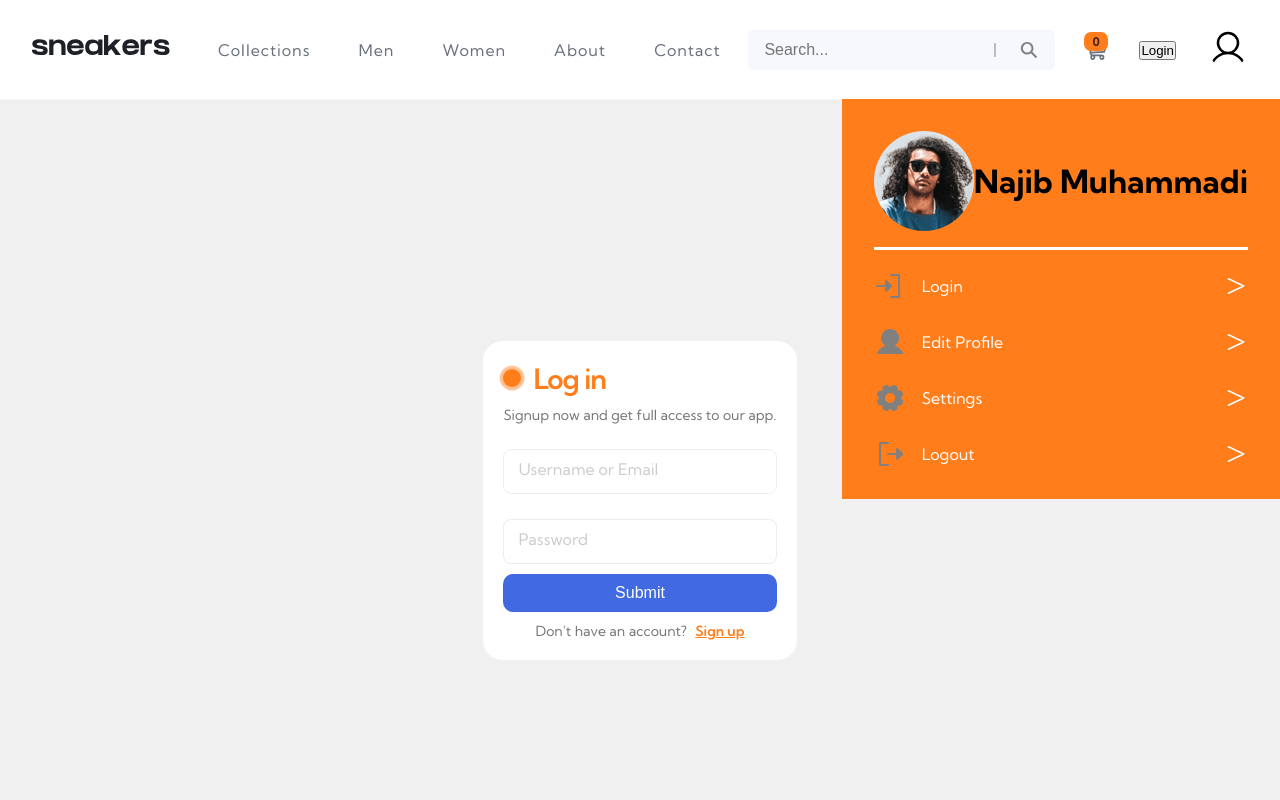
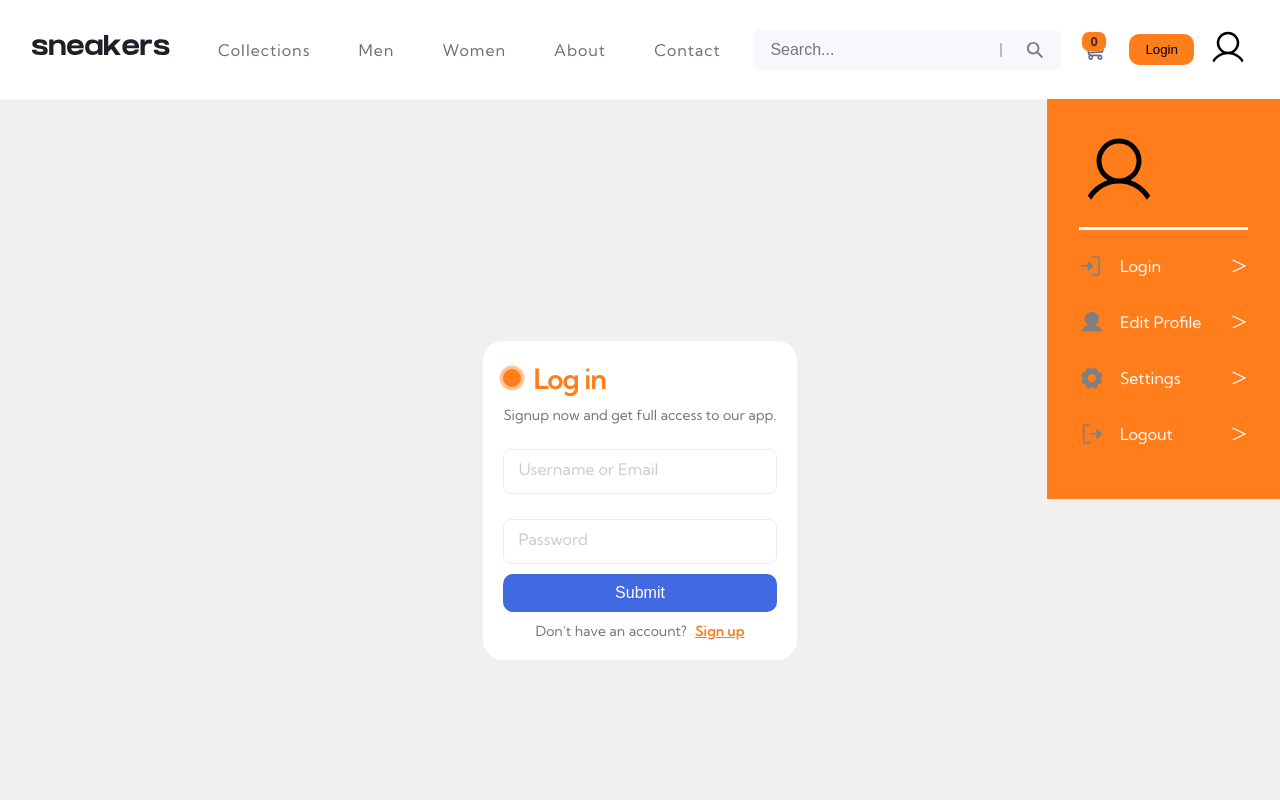
Before and after one commit to NajibMuhammadi/Ns-Sneakers, a React (Vite) app in the folder frontend/: page /login in a window 1280 px wide. Both pictures are taken after a click on the element 1228 px from the left and 49 px from the top of the page. Shown: the top 800 px of the page. Built offline with nearby package versions, Linux system fonts and the light colour scheme; no server answers.

Commit message:
användaren får ett refresh token som är giltig i 7 dagar

```diff
--- a/frontend/src/comp/headerComp/cart/cart.css
+++ b/frontend/src/comp/headerComp/cart/cart.css
@@ -17,5 +17,5 @@
     padding: 2px 8px;
     border-radius: 7px;
     top: -18px;
-    left: 21rem;
+    left: 20.5rem;
 }
--- a/frontend/src/comp/headerComp/header/header.css
+++ b/frontend/src/comp/headerComp/header/header.css
@@ -11,7 +11,7 @@
 .header__cart-container {
     display: flex;
     align-items: center;
-    gap: 2rem;
+    gap: 1.5rem;
 }
 .header__search-container{
     display: flex;
@@ -40,3 +40,12 @@
     color: gray;
     margin: 0 1rem;
 }
+.header__profile-btn{
+    padding: 0.5rem 1rem;
+    border: none;
+    border-radius: 10px;
+    color: var(--Black);
+    background-color: var(--Orange);
+    cursor: pointer;
+    margin-right: -10px;
+}
--- a/frontend/src/pages/userProfile/UserProfile.jsx
+++ b/frontend/src/pages/userProfile/UserProfile.jsx
@@ -2,16 +2,36 @@ import './userProfile.css';
 
 import userProfileImage from '../../assets/images/avatar.png';
 
-import {User, GreaterThan, Gear, SignIn, SignOut} from "@phosphor-icons/react";
+import {User, GreaterThan, Gear, SignIn, SignOut,} from "@phosphor-icons/react";
 import { Link } from 'react-router-dom';
+import axios from 'axios';
+import { useEffect, useState } from 'react';
+
 
 function UserProfile() {
+    const [img, setImg] = useState(null);
+    const [firstname, setfirstname] = useState('');
+    const [Lastname, setLastname] = useState('');
+
+    useEffect(() => {
+        axios.get('http://localhost:8085/ns-sneakers/profile', {
+            withCredentials: true
+        }).then(res => {
+            setfirstname(res.data.user.firstName);
+            setLastname(res.data.user.lastName);
+            setImg(res.data.user.image);
+        }).catch(err => {
+            console.log(err);
+        });
+    }, []);
     return (
         <div className='sub__menu-wrap'>
             <div className='sub__menu'>
                 <div className='user__info'>
-                    <img className='user__image' src={userProfileImage} alt="användarens profilbild" />
-                    <h1 className='user__title'>Najib Muhammadi</h1>
+                    {img ? (
+                        <img className='user__image' src={`http://localhost:8085/ns-sneakers/profileimage/`} alt="användarens profilbild" />
+                    ) : (<User size={32} className='user__image' />)}
+                    <h1 className='user__title'>{firstname} {Lastname}</h1>
                 </div>
                     <hr className='user__hr'/>
                     <Link to='/login' className='user__menu-link'>
--- a/frontend/src/pages/userProfile/userProfile.css
+++ b/frontend/src/pages/userProfile/userProfile.css
@@ -22,6 +22,13 @@
 .user__info{
     display: flex;
     align-items: center;
+}
+.user__image{
+    width: 5rem;
+    height: 5rem;
+    border-radius: 50%;
+    margin-right: 1rem;
+    object-fit: cover;
 }
 .user__hr{
     border: 0;
```
Also changed, not shown: 1 other file (tests, documents, lock files or other folders).
